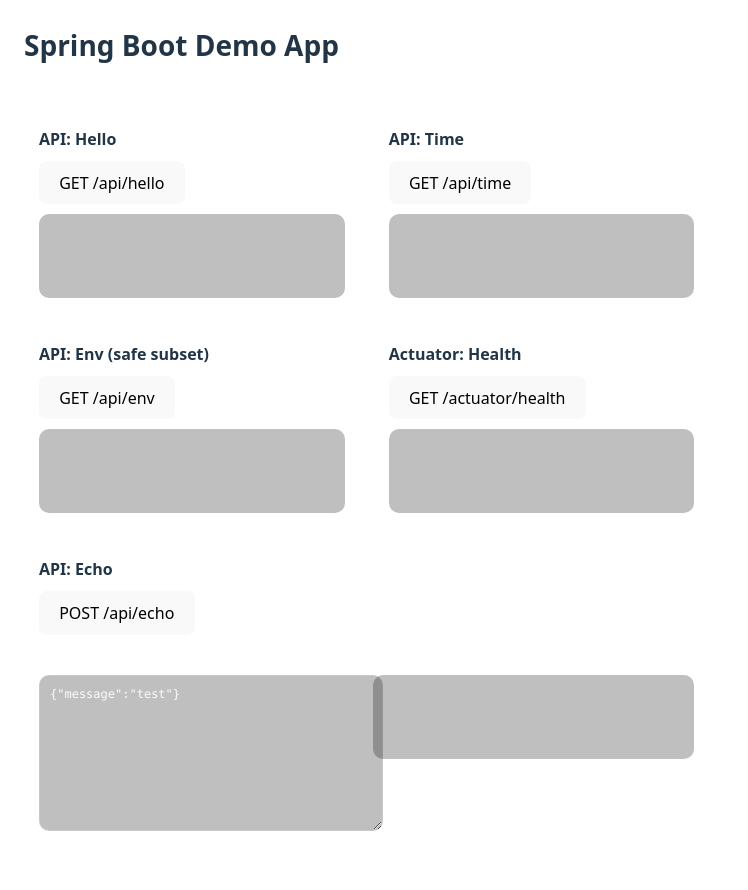
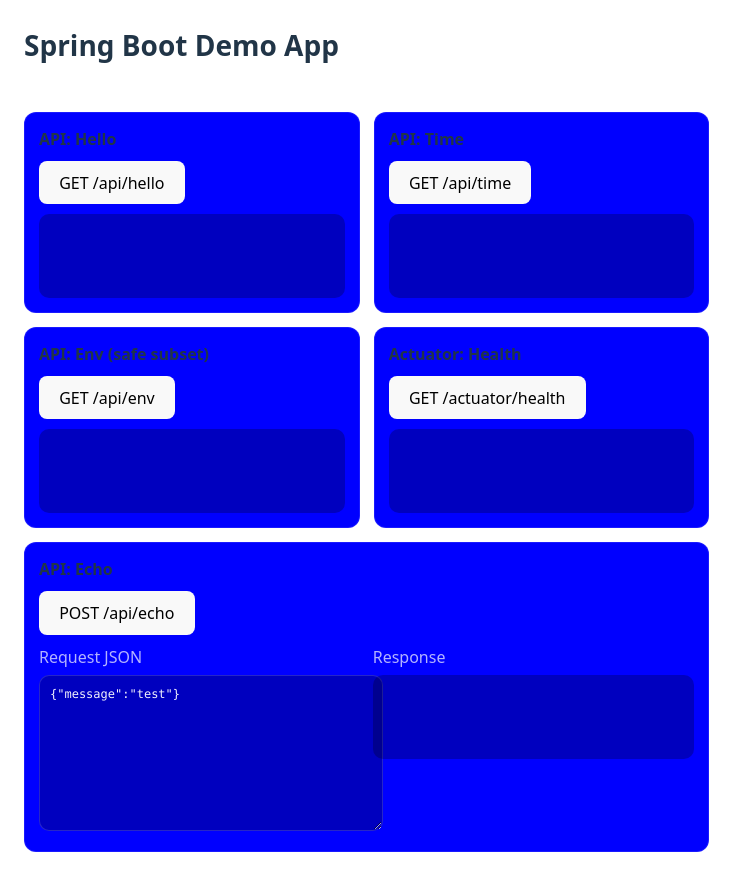
Before and after one commit to Arunim08/Test_Invariant, a React app in the folder frontend/: page / in a window 1280 px wide. Shown: the top 890 px of the page, without its empty margins (0-748 px from the left). Built offline with nearby package versions, Linux system fonts and the light colour scheme; the HTML template or start-up script is replaced by a standard one.

Commit message:
Update App.css

```diff
--- a/frontend/src/App.css
+++ b/frontend/src/App.css
@@ -34,7 +34,7 @@
 }
 
 .card {
-  background: rgba(255, 255, 255, 0.04);
+  background:rgb(0, 0, 255);
   border: 1px solid rgba(255, 255, 255, 0.1);
   border-radius: 12px;
   padding: 14px;
```
